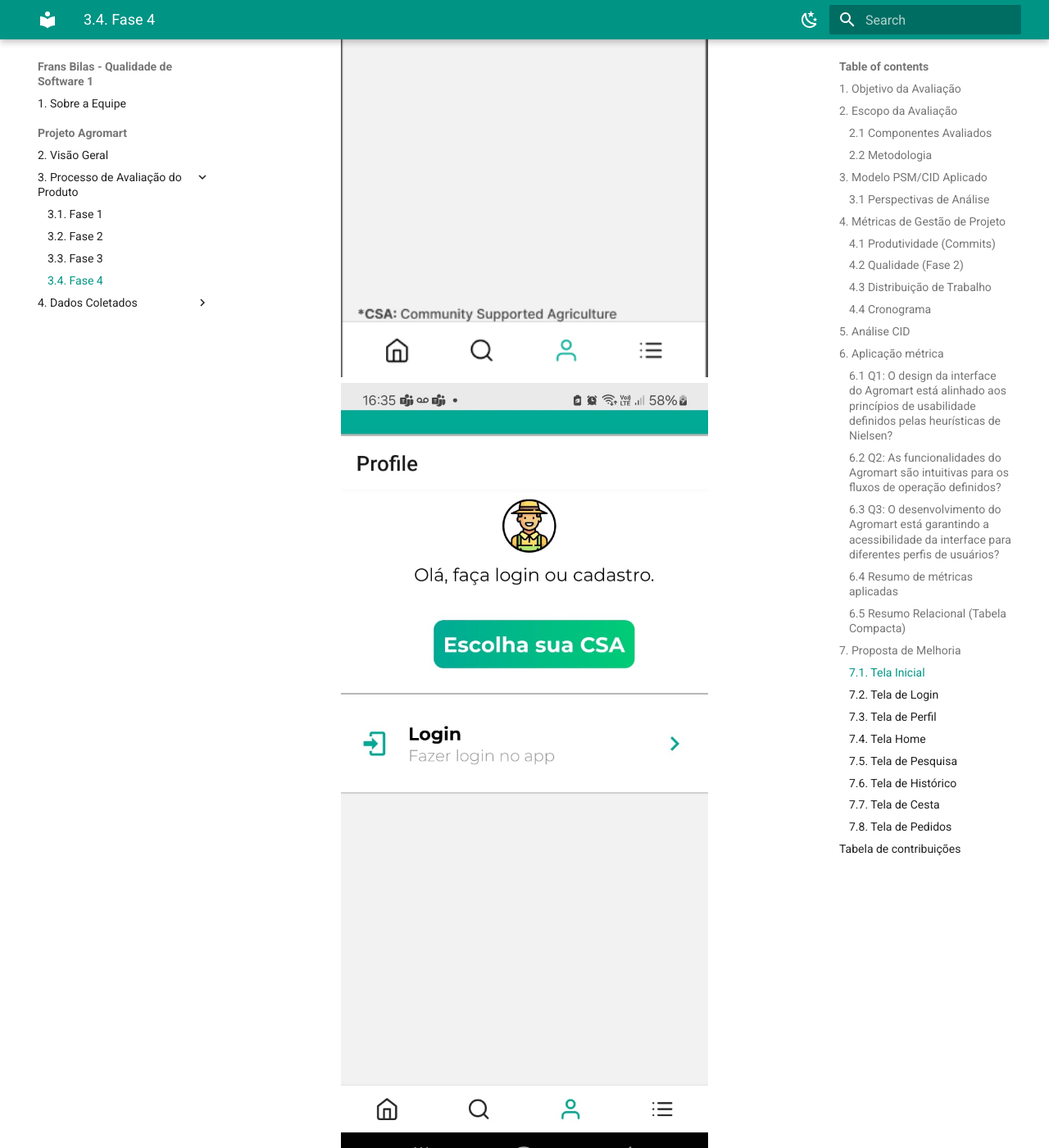
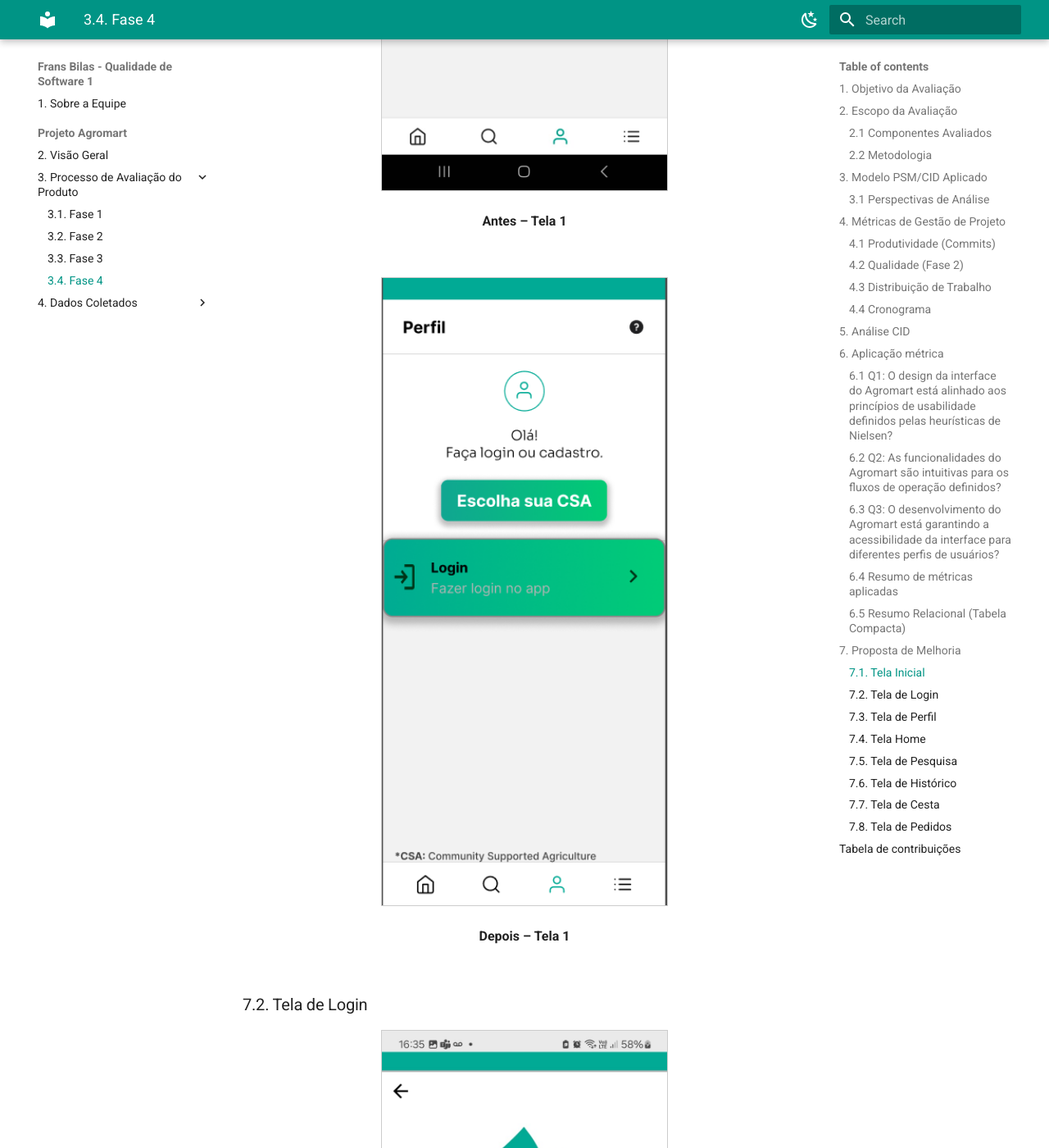
Before and after one commit to FCTE-Qualidade-de-Software-1/2025-1-T01--Frans-Bilas, an MkDocs documentation site: the page built from docs/Fase4/Fase4.md, in a window 1280 px wide and 1400 px high, scrolled down 7989 px. Shown: the whole window at 82% size. Built offline with MkDocs 1.6.1 and Material for MkDocs 9.7.7, drawn with Linux system fonts in a browser that asks for light colours; some of the changed text lies outside the part shown.

Commit message:
Add: Enhance Fase4 documentation with improved layout and detailed before-and-after images for each screen

```diff
--- a/docs/Fase4/Fase4.md
+++ b/docs/Fase4/Fase4.md
@@ -209,32 +209,107 @@
 
 ### 7.1. Tela Inicial
 
-<div align="center">
-<img src="https://github.com/FCTE-Qualidade-de-Software-1/2025-1-T01--Frans-Bilas/blob/main/docs/assets/depois_pag1.png?raw=true" style="width: 65%;">
-
-<img src="https://github.com/FCTE-Qualidade-de-Software-1/2025-1-T01--Frans-Bilas/blob/main/docs/assets/antes_pag1.jpeg?raw=true" style="width: 65%;">
+<div style="display: flex; justify-content: center; gap: 40px; align-items: center; flex-wrap: wrap; margin-bottom: 40px;">
+  <div style="text-align: center;">
+    <img src="https://github.com/FCTE-Qualidade-de-Software-1/2025-1-T01--Frans-Bilas/blob/main/docs/assets/antes_pag1.jpeg?raw=true" alt="Antes 1" style="width: 350px; border: 1px solid #ccc;">
+    <p><strong>Antes – Tela 1</strong></p>
+  </div>
+  <div style="text-align: center;">
+    <img src="https://github.com/FCTE-Qualidade-de-Software-1/2025-1-T01--Frans-Bilas/blob/main/docs/assets/depois_pag1.png?raw=true" alt="Depois 1" style="width: 350px; border: 1px solid #ccc;">
+    <p><strong>Depois – Tela 1</strong></p>
+  </div>
 </div>
 
 ### 7.2. Tela de Login
-![Antes](../assets/antes_pag2.jpeg) ![Depois](../assets/depois_pag2.png)
+
+<div style="display: flex; justify-content: center; gap: 40px; align-items: center; flex-wrap: wrap; margin-bottom: 40px;">
+  <div style="text-align: center;">
+    <img src="https://github.com/FCTE-Qualidade-de-Software-1/2025-1-T01--Frans-Bilas/blob/main/docs/assets/antes_pag2.jpeg?raw=true" alt="Antes 2" style="width: 350px; border: 1px solid #ccc;">
+    <p><strong>Antes – Tela 2</strong></p>
+  </div>
+  <div style="text-align: center;">
+    <img src="https://github.com/FCTE-Qualidade-de-Software-1/2025-1-T01--Frans-Bilas/blob/main/docs/assets/depois_pag2.png?raw=true" alt="Depois 2" style="width: 350px; border: 1px solid #ccc;">
+    <p><strong>Depois – Tela 2</strong></p>
+  </div>
+</div>
 
 ### 7.3. Tela de Perfil
-![Antes](../assets/antes_pag3.jpeg) ![Depois](../assets/depois_pag3.png)
+
+<div style="display: flex; justify-content: center; gap: 40px; align-items: center; flex-wrap: wrap; margin-bottom: 40px;">
+  <div style="text-align: center;">
+    <img src="https://github.com/FCTE-Qualidade-de-Software-1/2025-1-T01--Frans-Bilas/blob/main/docs/assets/antes_pag3.jpeg?raw=true" alt="Antes 3" style="width: 350px; border: 1px solid #ccc;">
+    <p><strong>Antes – Tela 3</strong></p>
+  </div>
+  <div style="text-align: center;">
+    <img src="https://github.com/FCTE-Qualidade-de-Software-1/2025-1-T01--Frans-Bilas/blob/main/docs/assets/depois_pag3.png?raw=true" alt="Depois 3" style="width: 350px; border: 1px solid #ccc;">
+    <p><strong>Depois – Tela 3</strong></p>
+  </div>
+</div>
 
 ### 7.4. Tela Home
-![Antes](../assets/antes_pag4.jpeg) ![Depois](../assets/depois_pag4.png)
+
+<div style="display: flex; justify-content: center; gap: 40px; align-items: center; flex-wrap: wrap; margin-bottom: 40px;">
+  <div style="text-align: center;">
+    <img src="https://github.com/FCTE-Qualidade-de-Software-1/2025-1-T01--Frans-Bilas/blob/main/docs/assets/antes_pag4.jpeg?raw=true" alt="Antes 4" style="width: 350px; border: 1px solid #ccc;">
+    <p><strong>Antes – Tela 4</strong></p>
+  </div>
+  <div style="text-align: center;">
+    <img src="https://github.com/FCTE-Qualidade-de-Software-1/2025-1-T01--Frans-Bilas/blob/main/docs/assets/depois_pag4.png?raw=true" alt="Depois 4" style="width: 350px; border: 1px solid #ccc;">
+    <p><strong>Depois – Tela 4</strong></p>
+  </div>
+</div>
 
 ### 7.5. Tela de Pesquisa
-![Antes](../assets/antes_pag5.jpeg) ![Depois](../assets/depois_pag5.png)
+
+<div style="display: flex; justify-content: center; gap: 40px; align-items: center; flex-wrap: wrap; margin-bottom: 40px;">
+  <div style="text-align: center;">
+    <img src="https://github.com/FCTE-Qualidade-de-Software-1/2025-1-T01--Frans-Bilas/blob/main/docs/assets/antes_pag5.jpeg?raw=true" alt="Antes 5" style="width: 350px; border: 1px solid #ccc;">
+    <p><strong>Antes – Tela 5</strong></p>
+  </div>
+  <div style="text-align: center;">
+    <img src="https://github.com/FCTE-Qualidade-de-Software-1/2025-1-T01--Frans-Bilas/blob/main/docs/assets/depois_pag5.png?raw=true" alt="Depois 5" style="width: 350px; border: 1px solid #ccc;">
+    <p><strong>Depois – Tela 5</strong></p>
+  </div>
+</div>
 
 ### 7.6. Tela de Histórico
-![Antes](../assets/antes_pag6.jpeg) ![Depois](../assets/depois_pag6.png)
+
+<div style="display: flex; justify-content: center; gap: 40px; align-items: center; flex-wrap: wrap; margin-bottom: 40px;">
+  <div style="text-align: center;">
+    <img src="https://github.com/FCTE-Qualidade-de-Software-1/2025-1-T01--Frans-Bilas/blob/main/docs/assets/antes_pag6.jpeg?raw=true" alt="Antes 6" style="width: 350px; border: 1px solid #ccc;">
+    <p><strong>Antes – Tela 6</strong></p>
+  </div>
+  <div style="text-align: center;">
+    <img src="https://github.com/FCTE-Qualidade-de-Software-1/2025-1-T01--Frans-Bilas/blob/main/docs/assets/depois_pag6.png?raw=true" alt="Depois 6" style="width: 350px; border: 1px solid #ccc;">
+    <p><strong>Depois – Tela 6</strong></p>
+  </div>
+</div>
 
 ### 7.7. Tela de Cesta
-![Antes](../assets/antes_pag7.jpeg) ![Depois](../assets/depois_pag7.png)
+
+<div style="display: flex; justify-content: center; gap: 40px; align-items: center; flex-wrap: wrap; margin-bottom: 40px;">
+  <div style="text-align: center;">
+    <img src="https://github.com/FCTE-Qualidade-de-Software-1/2025-1-T01--Frans-Bilas/blob/main/docs/assets/antes_pag7.jpeg?raw=true" alt="Antes 7" style="width: 350px; border: 1px solid #ccc;">
+    <p><strong>Antes – Tela 7</strong></p>
+  </div>
+  <div style="text-align: center;">
+    <img src="https://github.com/FCTE-Qualidade-de-Software-1/2025-1-T01--Frans-Bilas/blob/main/docs/assets/depois_pag7.png?raw=true" alt="Depois 7" style="width: 350px; border: 1px solid #ccc;">
+    <p><strong>Depois – Tela 7</strong></p>
+  </div>
+</div>
 
 ### 7.8. Tela de Pedidos
-![Antes](../assets/antes_pag8.jpeg) ![Depois](../assets/depois_pag8.png)
+
+<div style="display: flex; justify-content: center; gap: 40px; align-items: center; flex-wrap: wrap;">
+  <div style="text-align: center;">
+    <img src="https://github.com/FCTE-Qualidade-de-Software-1/2025-1-T01--Frans-Bilas/blob/main/docs/assets/antes_pag8.jpeg?raw=true" alt="Antes 8" style="width: 350px; border: 1px solid #ccc;">
+    <p><strong>Antes – Tela 8</strong></p>
+  </div>
+  <div style="text-align: center;">
+    <img src="https://github.com/FCTE-Qualidade-de-Software-1/2025-1-T01--Frans-Bilas/blob/main/docs/assets/depois_pag8.png?raw=true" alt="Depois 8" style="width: 350px; border: 1px solid #ccc;">
+    <p><strong>Depois – Tela 8</strong></p>
+  </div>
+</div>
 
 
 ## Tabela de contribuições
```
